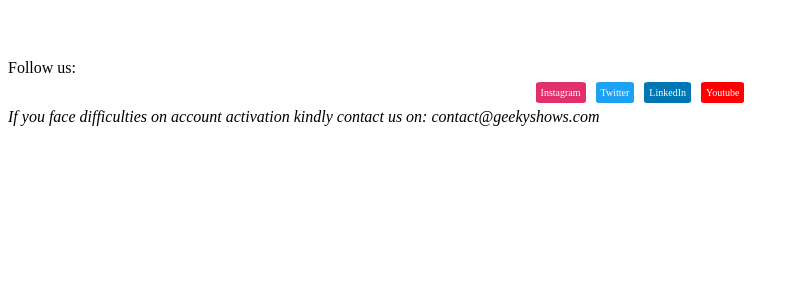
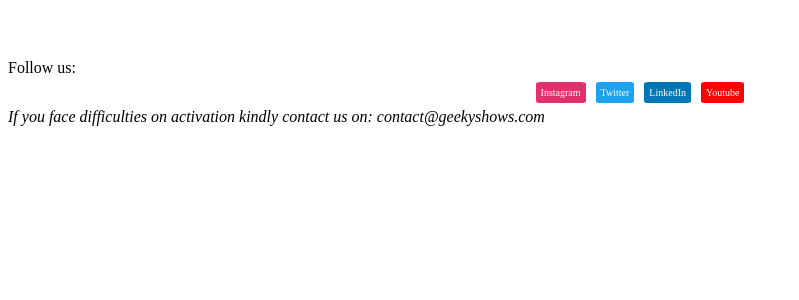
Before and after one commit to geekyshow1/Django-Unit-testing, a Django app: template djangosessionauth/account/templates/account/activation_email.html in a window 1280 px wide. Shown: the part 129-429 px from the top of the page, without its empty margins (0-799 px from the left). Run offline with Django 4.2, Linux system fonts and the light colour scheme; the template is opened without the code that fills it, so the values that code supplies are empty.

Commit message:
first commit

```diff
--- a/djangosessionauth/account/templates/account/activation_email.html
+++ b/djangosessionauth/account/templates/account/activation_email.html
@@ -25,6 +25,6 @@
     </a>
     </div>
 
-    <i>If you face difficulties on account activation kindly contact us on: contact@geekyshows.com</i>
+    <i>If you face difficulties on  activation kindly contact us on: contact@geekyshows.com</i>
 </body>
 </html>
```
